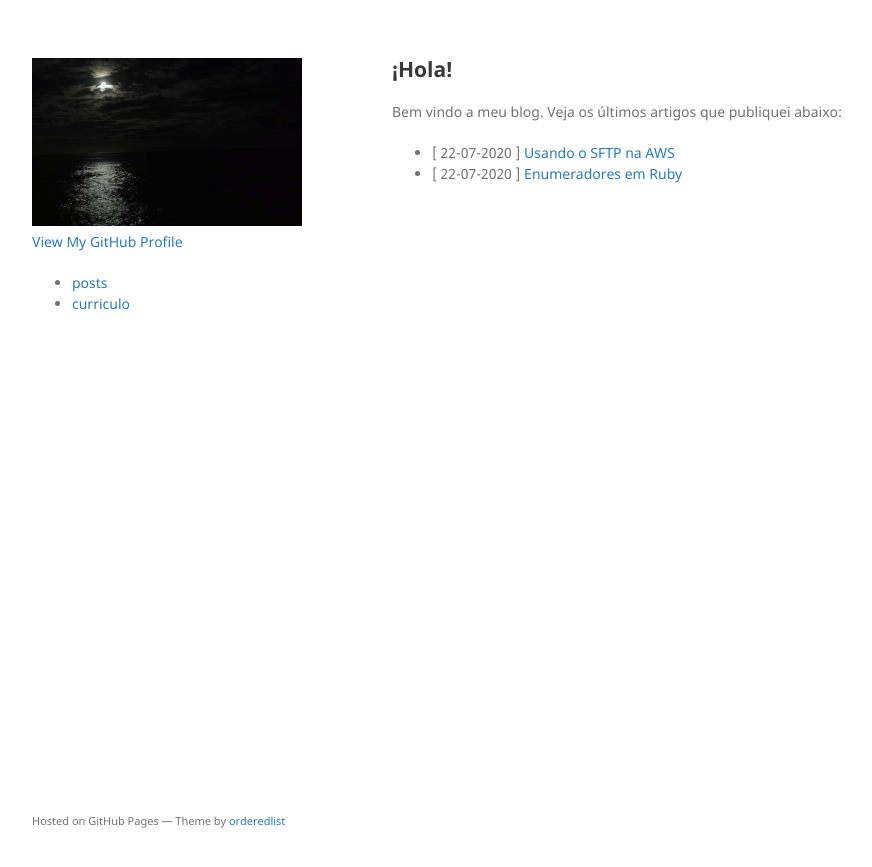
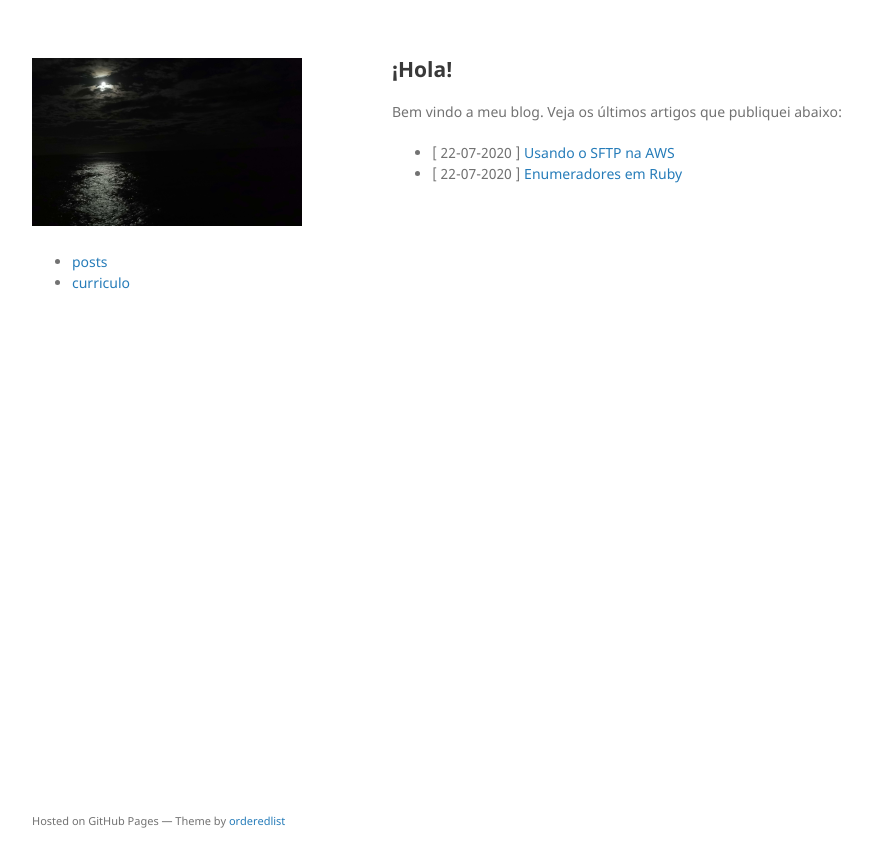
Before and after one commit to mfcastellani/mfcastellani.github.io, a Jekyll site: the page built from index.md, in a window 1280 px wide. Shown: the top 867 px of the page, without its empty margins (178-1050 px from the left). Built offline with Jekyll 4.4.1, drawn with Linux system fonts in a browser that asks for light colours.

```diff
--- a/_layouts/default.html
+++ b/_layouts/default.html
@@ -14,13 +14,17 @@
   <body>
     <div class="wrapper">
       <header>
-        {% if site.logo %}
-          <img src="{{site.logo | relative_url}}" alt="Logo" />
-        {% endif %}
+        <!-- Global site tag (gtag.js) - Google Analytics -->
+        <script async src="https://www.googletagmanager.com/gtag/js?id=UA-173371567-1"></script>
+        <script>
+          window.dataLayer = window.dataLayer || [];
+          function gtag(){dataLayer.push(arguments);}
+          gtag('js', new Date());
 
-        {% if site.github.is_user_page %}
-        <p class="view"><a href="{{ site.github.owner_url }}">View My GitHub Profile</a></p>
-        {% endif %}
+          gtag('config', 'UA-173371567-1');
+        </script>
+
+        <img src="{{site.logo | relative_url}}" alt="Logo" />
 
         <p>
           {%- include header.html -%}
```
